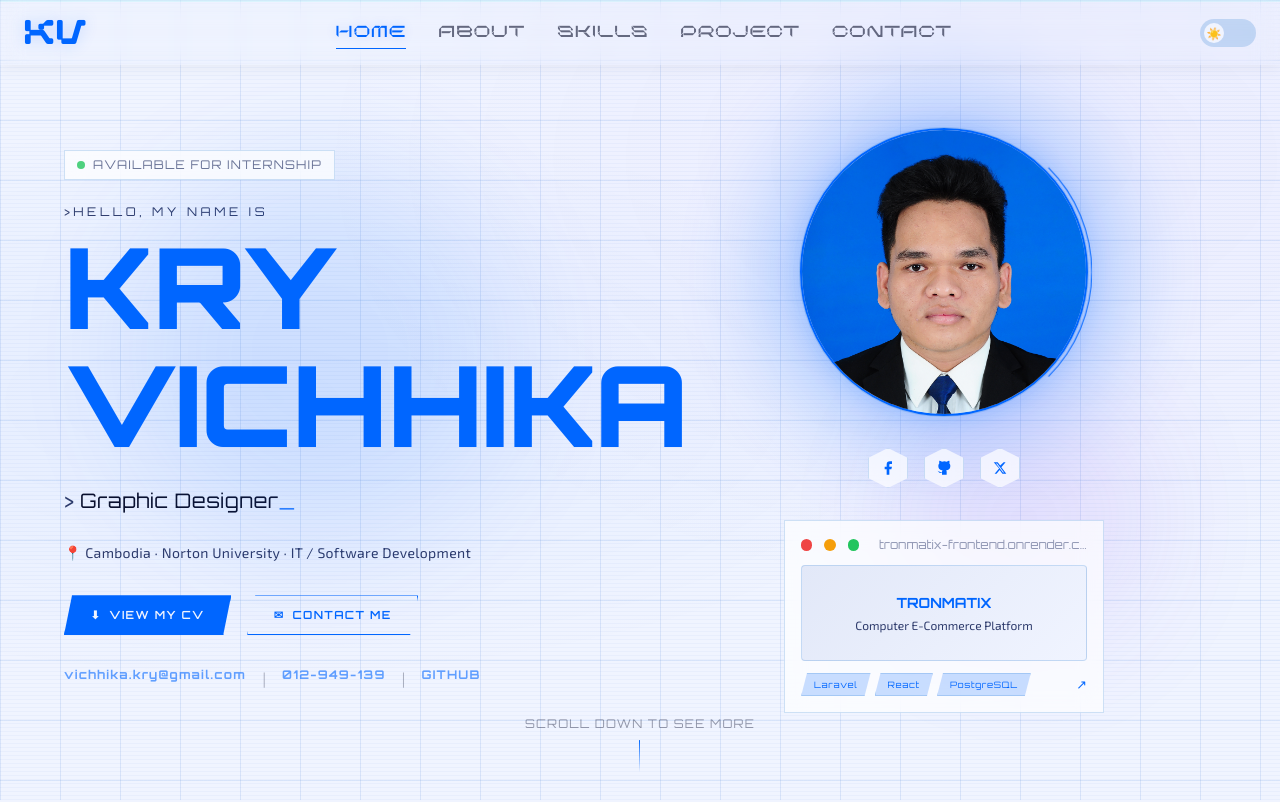
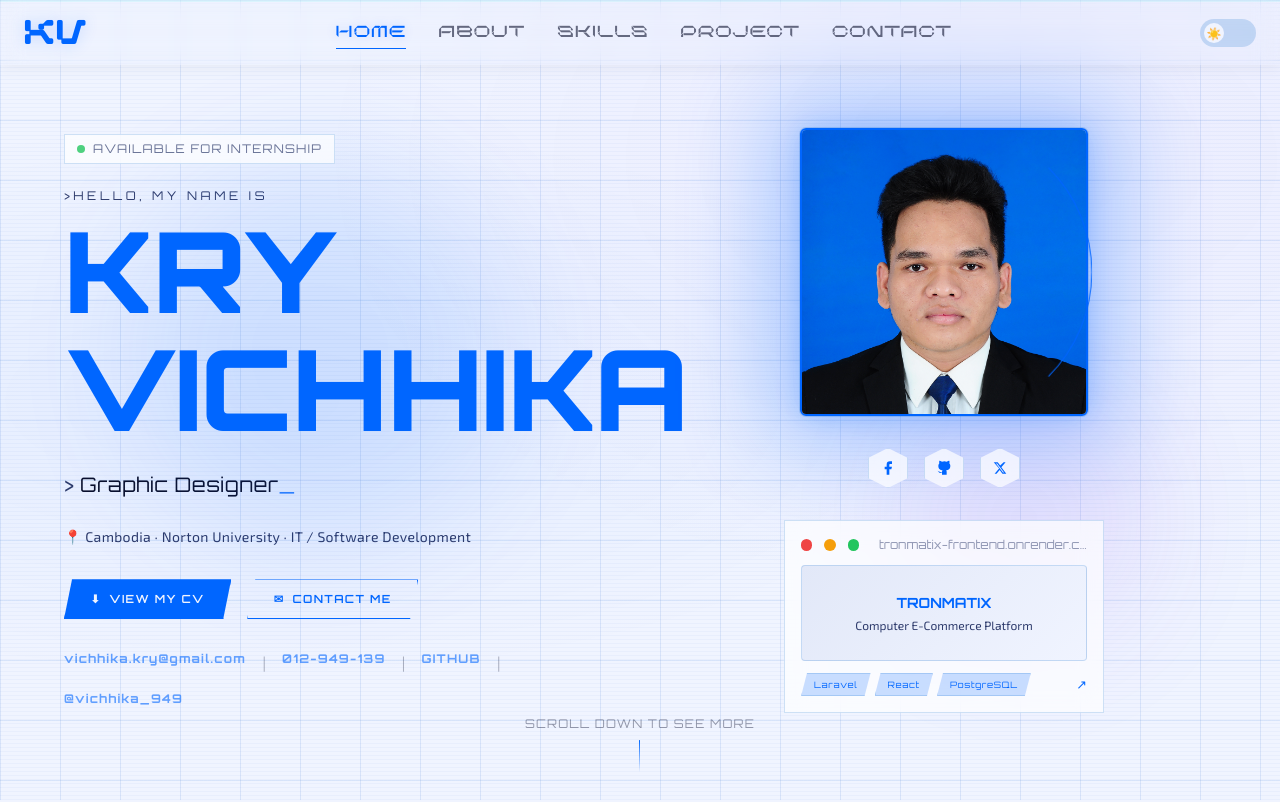
Before and after one commit to COPYProgrammer168/portfolio-vichhika, a React (Vite) app: page / in a window 1280 px wide. Shown: the top 802 px of the page. Built offline with nearby package versions, Linux system fonts and the light colour scheme.

Commit message:
feat: avatar frame rectangular

```diff
--- a/src/components/Hero.jsx
+++ b/src/components/Hero.jsx
@@ -176,6 +176,20 @@ export default function Hero() {
             >
               GITHUB
             </a>
+            <span style={{ opacity: 0.3, color: "var(--text)" }}>|</span>
+            <a
+              href="https://t.me/@vichhika_949"
+              target="_blank"
+              rel="noopener noreferrer"
+              className="text-xs tracking-widest transition-all hover:opacity-100 opacity-60 font-bold"
+              style={{
+                color: "var(--accent)",
+                fontFamily: "Orbitron, sans-serif",
+                textDecoration: "none",
+              }}
+            >
+              @vichhika_949
+            </a>
           </div>
         </div>
 
@@ -184,11 +198,11 @@ export default function Hero() {
           {/* Avatar frame */}
           <div className="relative">
             <div
-              className="absolute inset-0 rounded-full blur-2xl opacity-30"
+              className="absolute inset-0 blur-2xl opacity-30"
               style={{ background: "var(--accent)", transform: "scale(1.2)" }}
             />
             <div
-              className="relative w-56 h-56 md:w-72 md:h-72 rounded-full overflow-hidden glow-border"
+              className="relative w-56 h-56 md:w-72 md:h-72 rounded-md overflow-hidden glow-border"
               style={{ border: "2px solid var(--accent)" }}
             >
               <img
```
